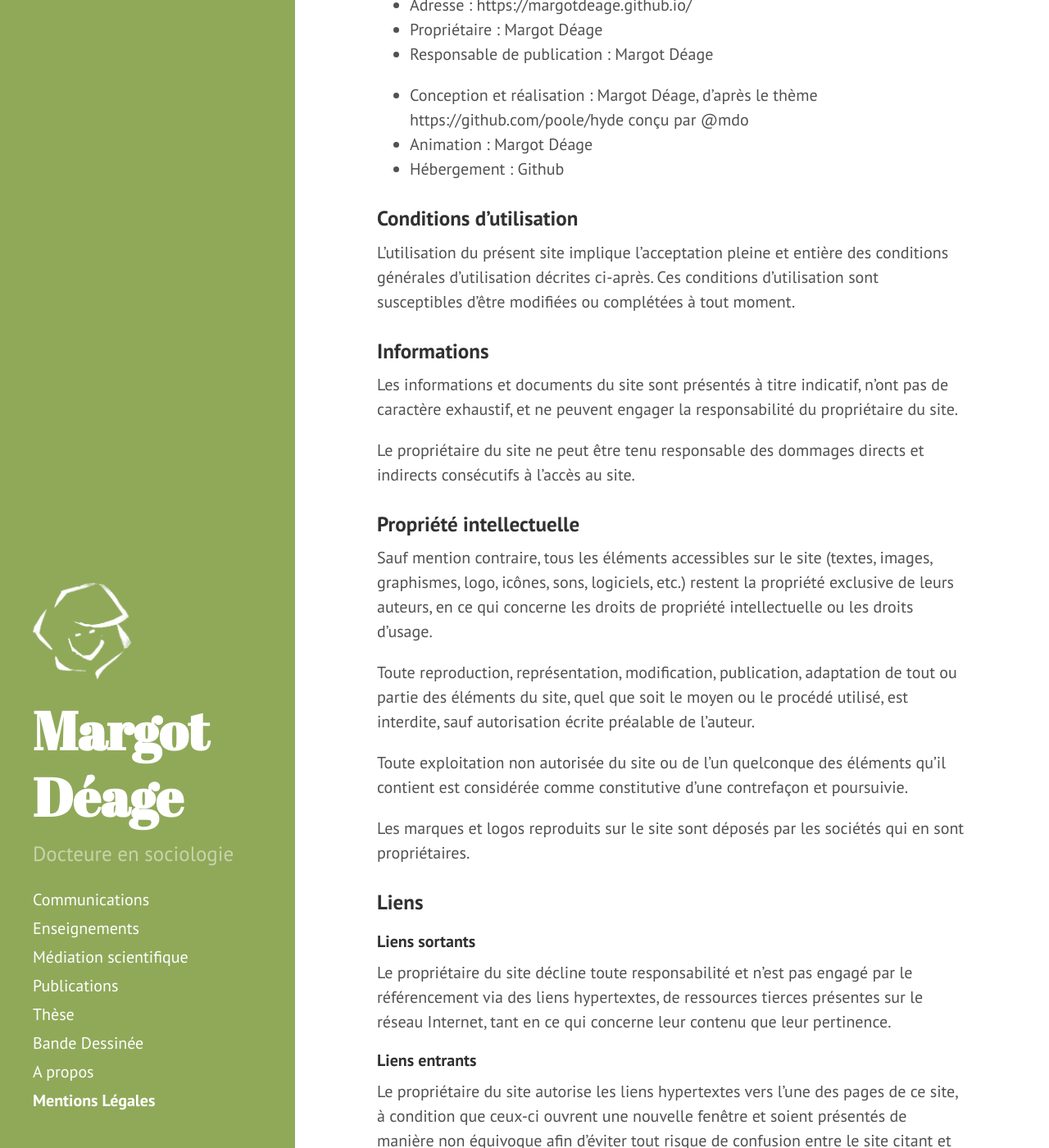
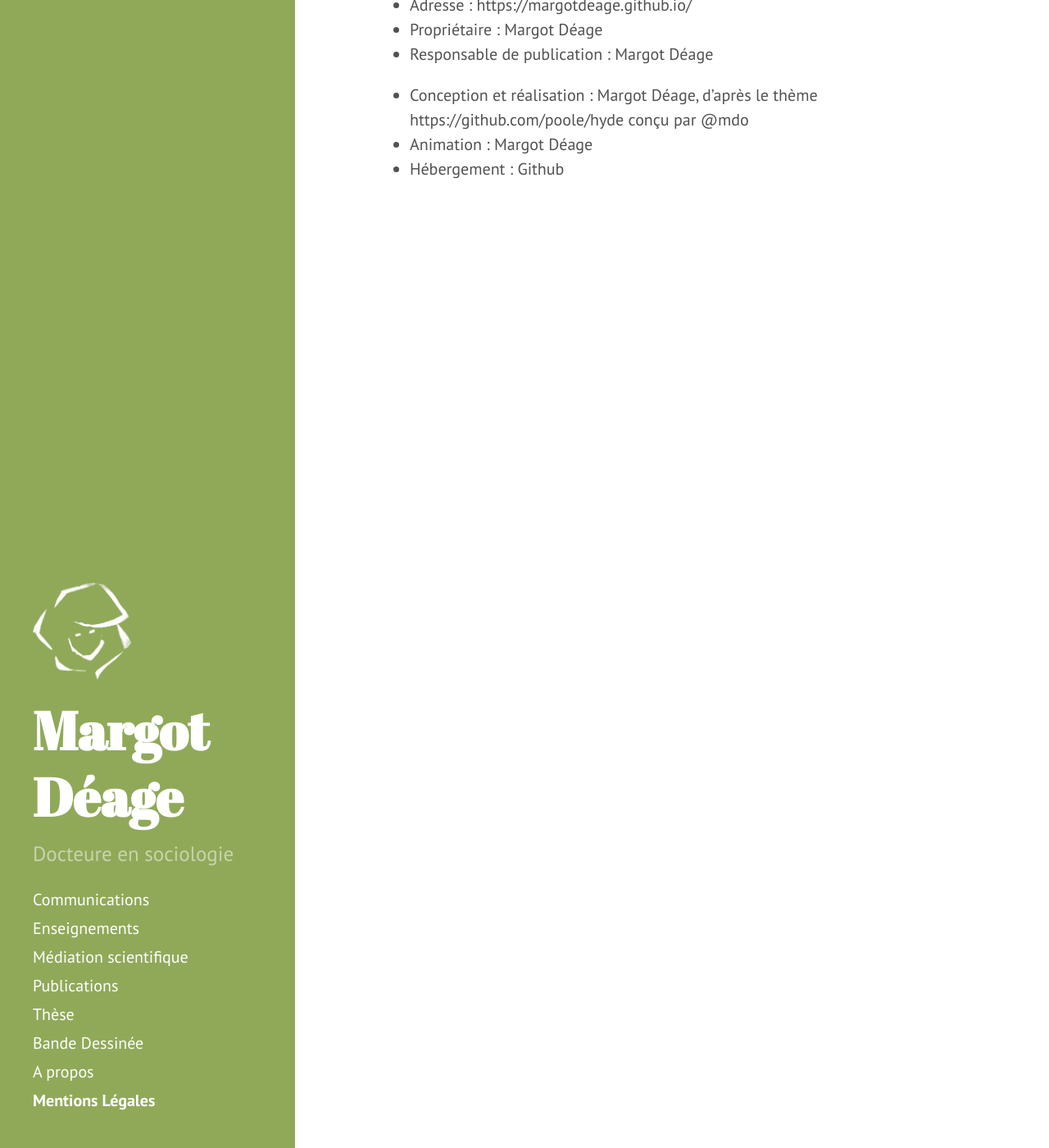
Before and after one commit to margotdeage/margotdeage.github.io, a Jekyll site: the page built from mentionslegales.md, in a window 1280 px wide and 1400 px high, scrolled down 270 px. Shown: the whole window at 82% size. Built offline with Jekyll 4.4.1, drawn with Linux system fonts in a browser that asks for light colours; some of the changed text lies outside the part shown.

Commit message:
Update mentionslegales.md

```diff
--- a/mentionslegales.md
+++ b/mentionslegales.md
@@ -14,53 +14,3 @@ title: Mentions Légales
 * Conception et réalisation :  Margot Déage, d'après le thème https://github.com/poole/hyde conçu par @mdo
 * Animation :  Margot Déage
 * Hébergement :  Github
-
-
-
-
-###  Conditions d’utilisation
-L’utilisation du présent site implique l’acceptation pleine et entière des conditions générales d’utilisation décrites ci-après. Ces conditions d’utilisation sont susceptibles d’être modifiées ou complétées à tout moment.
-
-
-### Informations
-Les informations et documents du site sont présentés à titre indicatif, n’ont pas de caractère exhaustif, et ne peuvent engager la responsabilité du propriétaire du site.
-
-Le propriétaire du site ne peut être tenu responsable des dommages directs et indirects consécutifs à l’accès au site.
-
-### Propriété intellectuelle
-Sauf mention contraire, tous les éléments accessibles sur le site (textes, images, graphismes, logo, icônes, sons, logiciels, etc.) restent la propriété exclusive de leurs auteurs, en ce qui concerne les droits de propriété intellectuelle ou les droits d’usage.
-
-Toute reproduction, représentation, modification, publication, adaptation de tout ou partie des éléments du site, quel que soit le moyen ou le procédé utilisé, est interdite, sauf autorisation écrite préalable de l’auteur.
-
-Toute exploitation non autorisée du site ou de l’un quelconque des éléments qu’il contient est considérée comme constitutive d’une contrefaçon et poursuivie.
-
-Les marques et logos reproduits sur le site sont déposés par les sociétés qui en sont propriétaires.
-
-
-### Liens
-
-#### Liens sortants
-Le propriétaire du site décline toute responsabilité et n’est pas engagé par le référencement via des liens hypertextes, de ressources tierces présentes sur le réseau Internet, tant en ce qui concerne leur contenu que leur pertinence.
-
-#### Liens entrants
-Le propriétaire du site autorise les liens hypertextes vers l’une des pages de ce site, à condition que ceux-ci ouvrent une nouvelle fenêtre et soient présentés de manière non équivoque afin d’éviter tout risque de confusion entre le site citant et le propriétaire du site
-ainsi que toute présentation tendancieuse, ou contraire aux lois en vigueur.
-
-Le propriétaire du site se réserve le droit de demander la suppression d’un lien s’il estime que le site source ne respecte pas les règles ainsi définies.
-
-
-### Confidentialité
-Tout utilisateur dispose d’un droit d’accès, de rectification et d’opposition aux données personnelles le concernant, en effectuant sa demande écrite et signée, accompagnée d’une preuve d’identité.
-
-Le site ne recueille pas d’informations personnelles, et n’est pas assujetti à déclaration à la CNIL.
-
-### Textes de référence
-* Articles L111-1 et suivants du Code de la Propriété Intellectuelle du 1er juillet 1992
-* Article 41 de la loi du 11 mars 1957
-* Article L. 226-13 du Code pénal et la Directive Européenne du 24 octobre 1995
-* Articles L.335-2 et suivants du Code de Propriété Intellectuelle
-* Loi n° 78-87 du 6 janvier 1978, modifiée par la loi n° 2004-801 du 6 août 2004, relative à l’informatique, aux fichiers et aux libertés
-* Articles 38 et suivants de la loi 78-17 du 6 janvier 1978 relative à l’informatique, aux fichiers et aux libertés
-* Loi du 1er juillet 1998 transposant la directive 96/9 du 11 mars 1996 relative à la protection juridique des bases de données
-* Loi n° 2004-801 du 6 août 2004
-* Article 6 de la loi n° 2004-575 du 21 juin 2004 pour la confiance dans l’économie numérique
```
